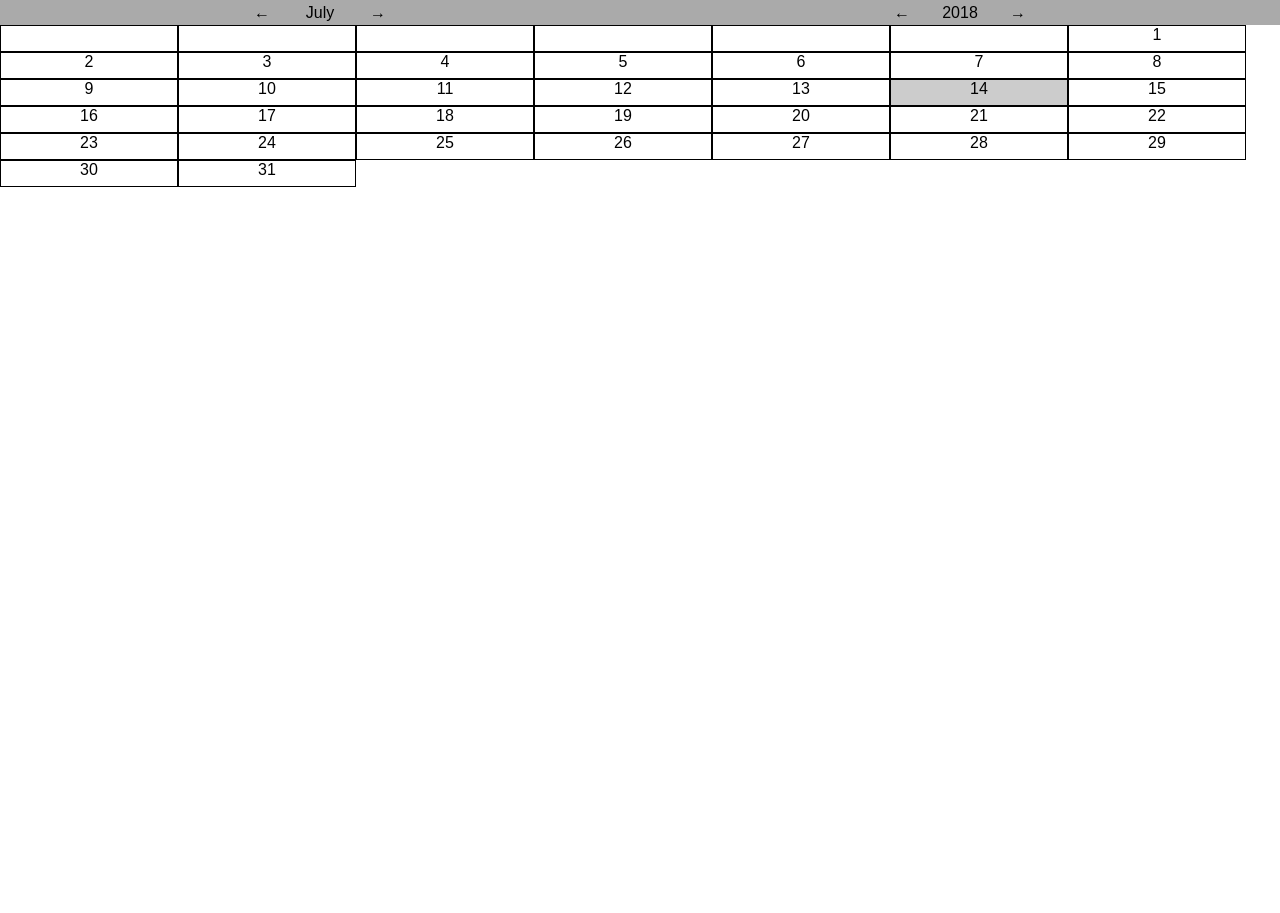
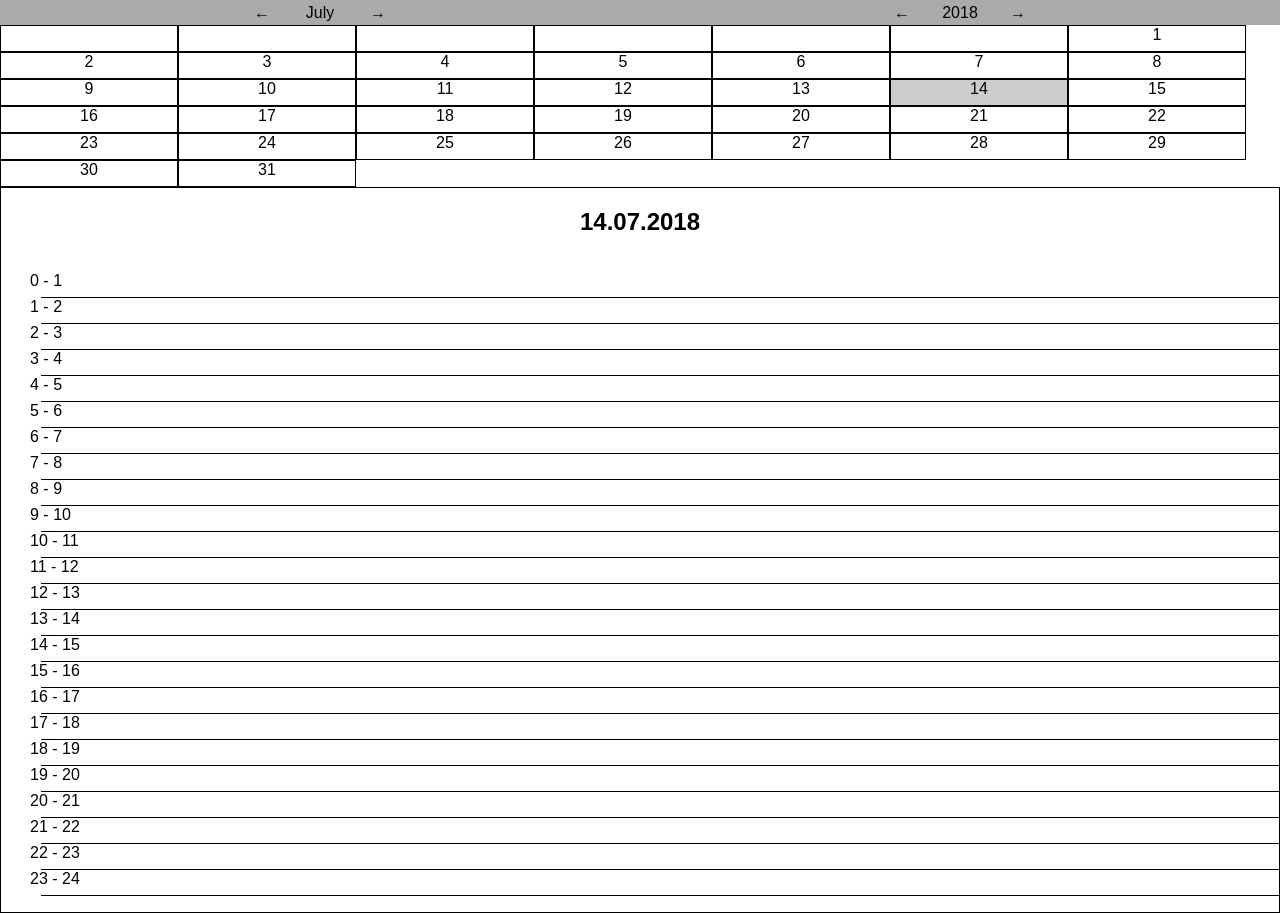
Before and after one commit to kmanuel/electron_calendar, a React (Create React App) app: page / in a window 1280 px wide. Before the commit the page ends 800 px from the top, so only its background shows below. Built offline with nearby package versions, Linux system fonts and the light colour scheme.

Commit message:
create day-detail-outline

```diff
--- a/src/components/calendar/Calendar.js
+++ b/src/components/calendar/Calendar.js
@@ -1,6 +1,7 @@
 import React, {Component} from 'react';
 import Navigation from './navigation/Navigation';
 import DayList from './daylist/CalendarMonth';
+import DayDetail from './daydetail/DayDetail';
 
 import './Calendar.css';
 
@@ -56,6 +57,7 @@ class Calendar extends Component {
                     nextMonth={this.nextMonth} prevMonth={this.prevMonth}
                     nextYear={this.nextYear} prevYear={this.prevYear} />
                 <DayList date={this.state.date} />
+                <DayDetail />
             </div>
         );
     }
--- /dev/null
+++ b/src/components/calendar/daydetail/DayDetail.css
@@ -0,0 +1,20 @@
+.daydetail {
+    border: 1px solid black;
+    display: flex;
+    flex-direction: column;
+}
+
+.hours {
+    display: flex;
+    flex-direction: column;
+}
+
+.day-hour {
+    border-bottom: 1px solid black;
+    height: 25px;
+}
+
+.time {
+    position: absolute;
+    left: 30px;
+}
--- /dev/null
+++ b/src/components/calendar/daydetail/DayDetail.js
@@ -0,0 +1,23 @@
+import React from 'react';
+import './DayDetail.css';
+
+const renderHours = () => {
+    //noinspection JSPotentiallyInvalidConstructorUsage
+    return Array.from(Array(24))
+        .map((e, hour) => <span key={hour} className="day-hour">
+            <span className="time">{hour} - {hour + 1}</span>
+        </span>);
+};
+
+const DayDetail = () => {
+    return (
+        <div className="daydetail">
+            <h2>14.07.2018</h2>
+            <ol className="hours">
+                {renderHours()}
+            </ol>
+        </div>
+    )
+};
+
+export default DayDetail;
```
